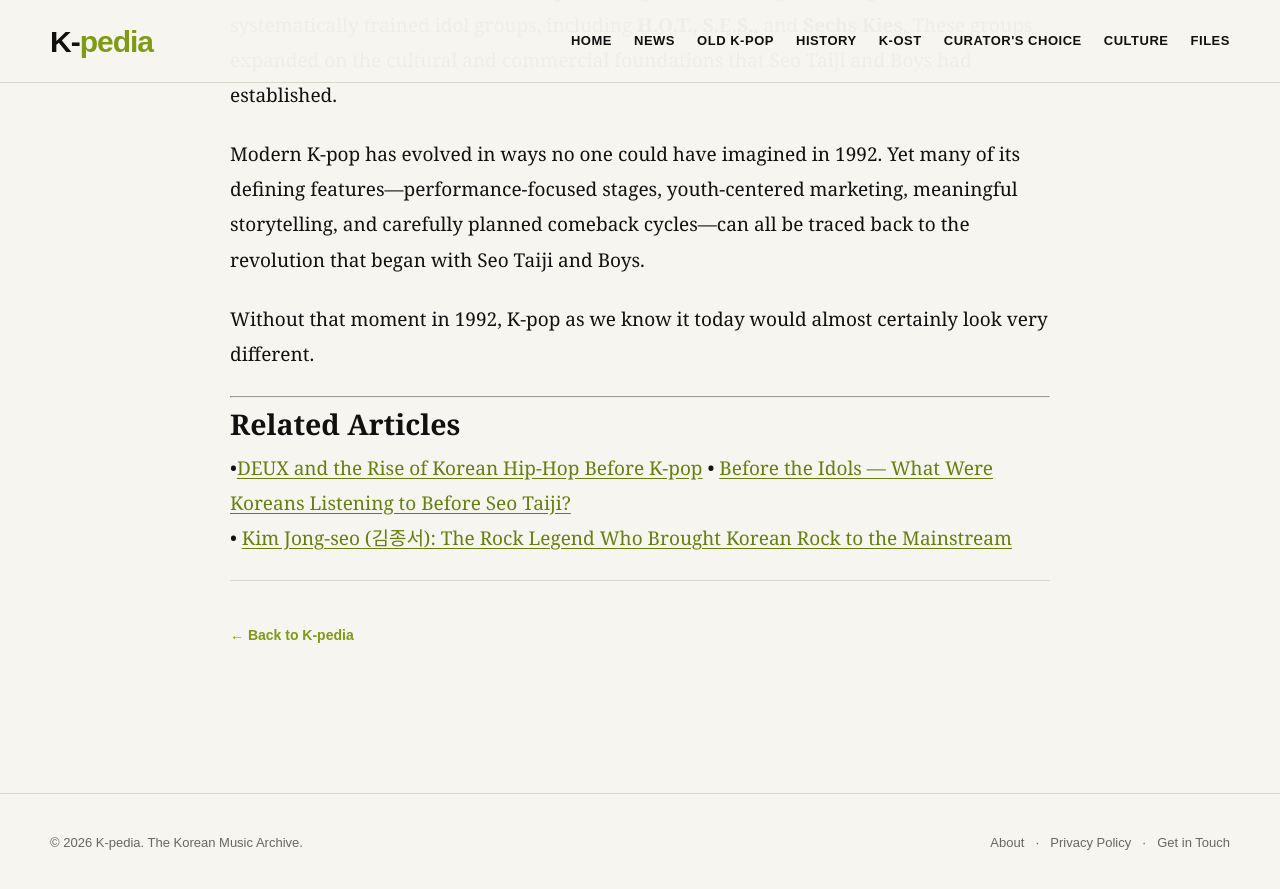
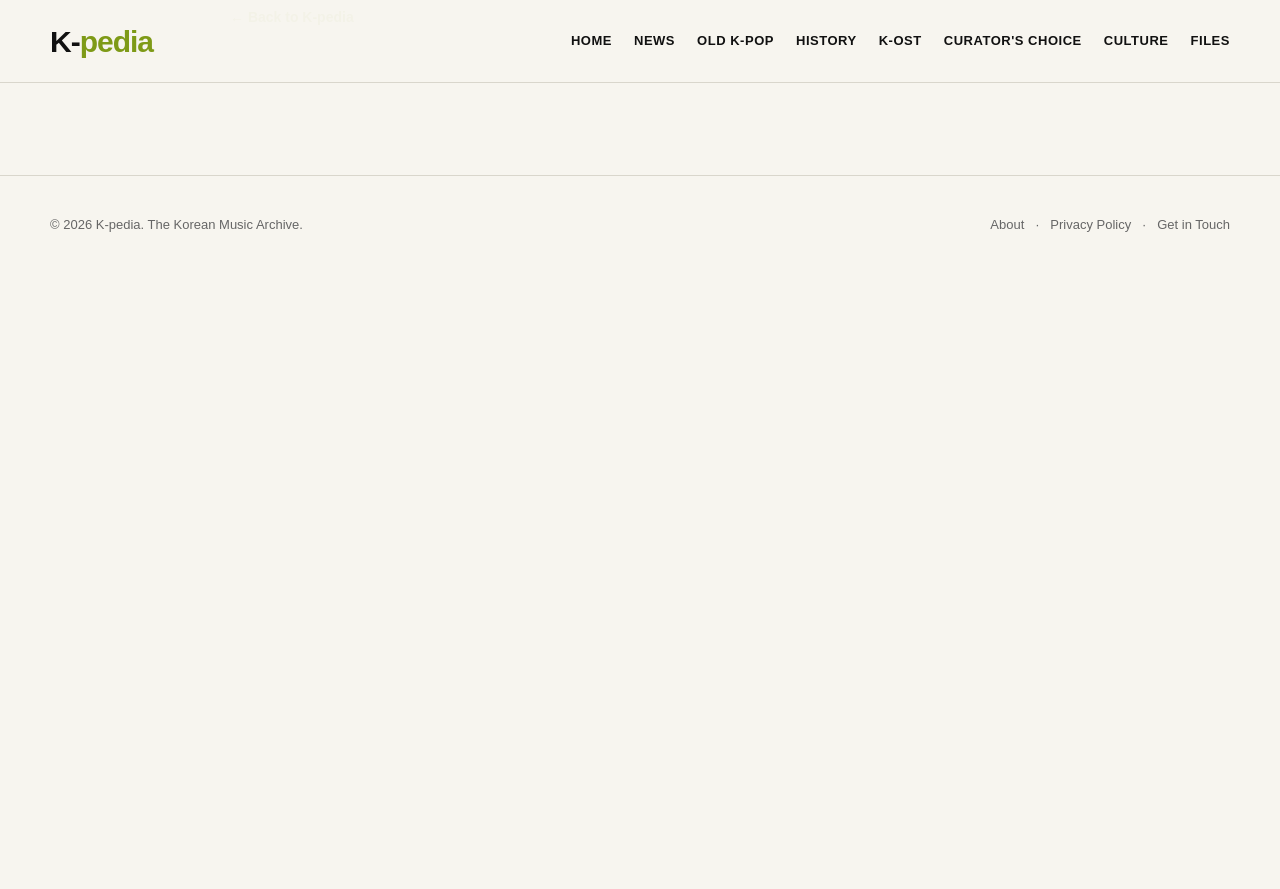
Before and after one commit to kpopkpedia/Kcurator, a Jekyll site: the page built from _posts/2026-09-08-before-the-dawn-of-idols-how-seo-taiji-and-boys-shaped-modern-k-pop.md, in a window 1280 px wide and 900 px high, scrolled down 6090 px. Shown: the top 889 px of the window. Built offline with Jekyll 4.4.1, drawn with Linux system fonts in a browser that asks for light colours; our own code applies the rules of GitHub Pages for plain Markdown files; after the commit the page ends 6377 px from its top, so only the background shows below that; some of the changed text lies outside the part shown.

Commit message:
Update _posts/2026-09-08-before-the-dawn-of-idols-how-seo-taiji-and-boys-shaped-modern-k-pop.md (via Pages CMS)

```diff
--- a/_posts/2026-09-08-before-the-dawn-of-idols-how-seo-taiji-and-boys-shaped-modern-k-pop.md
+++ b/_posts/2026-09-08-before-the-dawn-of-idols-how-seo-taiji-and-boys-shaped-modern-k-pop.md
@@ -80,14 +80,8 @@
 
 ## Popularizing the Modern Comeback Cycle
 
-<div class="video-title">🎥 Recommended Watch: Seotaiji and Boys - "Come Back Home" M/V</div>
+🎥 Recommended Watch: Seotaiji and Boys - "Come Back Home" M/V
 
-<div class="video-container">
-  <iframe
-    src="https://www.youtube.com/embed/q3xy4p2JTfU"
-    allowfullscreen>
-  </iframe>
-</div>
 One of Seo Taiji's most lasting contributions was changing how artists promoted new music.
 
 At the time, Korean musicians were generally expected to appear continuously on television and radio while simultaneously preparing their next releases, leaving little time for creative development.
@@ -109,13 +103,3 @@
 Modern K-pop has evolved in ways no one could have imagined in 1992. Yet many of its defining features—performance-focused stages, youth-centered marketing, meaningful storytelling, and carefully planned comeback cycles—can all be traced back to the revolution that began with Seo Taiji and Boys.
 
 Without that moment in 1992, K-pop as we know it today would almost certainly look very different.
-
----
-
-
-
-# Related Articles
-
-•[DEUX and the Rise of Korean Hip-Hop Before K-pop](https://www.blogger.com/blog/post/edit/7250231614172444393/6544846769663225146#)
-• [Before the Idols — What Were Koreans Listening to Before Seo Taiji?](https://www.blogger.com/blog/post/edit/7250231614172444393/6544846769663225146#)
-• [Kim Jong-seo (김종서): The Rock Legend Who Brought Korean Rock to the Mainstream](https://www.blogger.com/blog/post/edit/7250231614172444393/6544846769663225146#)
```
